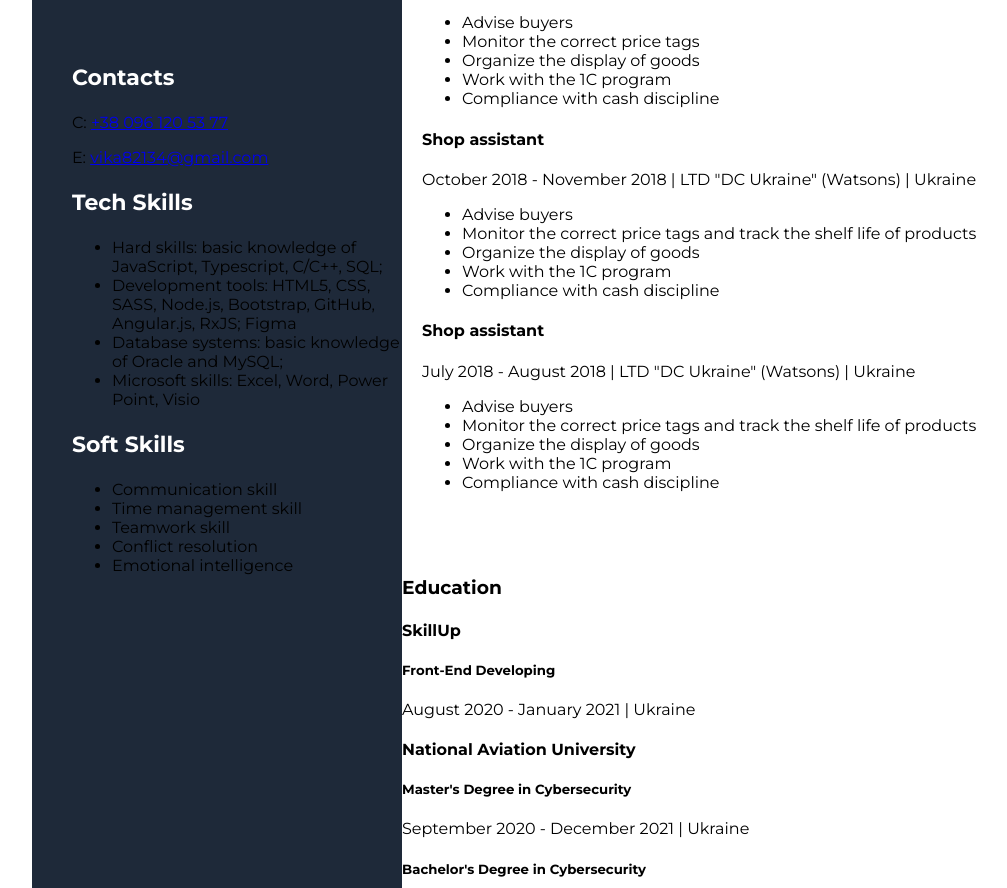
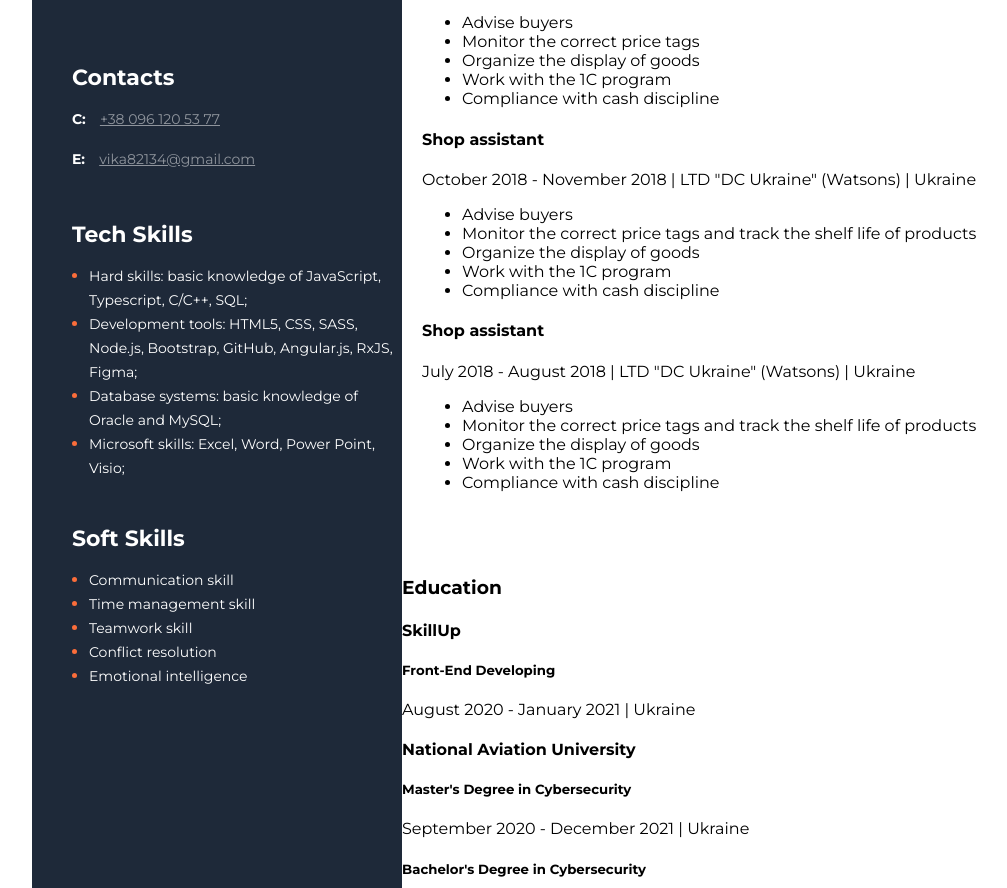
Before and after one commit to Viktoriia-Antoniuk/Resume, a plain HTML site: page index.html in a window 1280 px wide. Shown: the part 554-1442 px from the top of the page, without its empty margins (8-1015 px from the left). Drawn offline with Linux system fonts and the light colour scheme.

Commit message:
add sidebar styles

```diff
--- a/index.html
+++ b/index.html
@@ -98,32 +98,52 @@
                 <h3 class="sidebar-title">Contacts</h3>
                 <div>
                     <p>
-                        C: <a href="tel:+380961205377">+38 096 120 53 77</a>
+                        <span class="contact-type">C:</span>
+                        <a href="tel:+380961205377" class="contact-link">+38 096 120 53 77</a>
                     </p>
                     <p>
-                        E: <a href="mailto:vika82134@gmail.com">vika82134@gmail.com</a>
+                        <span class="contact-type">E:</span>
+                        <a href="mailto:vika82134@gmail.com" class="contact-link">vika82134@gmail.com</a>
                     </p>
                 </div>
             </div>
             <!--Tech skills-->
             <div class="tech-skills">
                 <h3 class="sidebar-title">Tech Skills</h3>
-                <ul>
-                    <li>Hard skills: basic knowledge of JavaScript, Typescript, C/C++, SQL;</li>
-                    <li>Development tools: HTML5, CSS, SASS, Node.js, Bootstrap, GitHub, Angular.js, RxJS; Figma</li>
-                    <li>Database systems: basic knowledge of Oracle and MySQL;</li>
-                    <li>Microsoft skills: Excel, Word, Power Point, Visio</li>
+                <ul class="skills-list">
+                    <li class="skills-item">
+                        <span class="skills-text">Hard skills: basic knowledge of JavaScript, Typescript, C/C++, SQL;</span>
+                    </li>
+                    <li class="skills-item">
+                        <span class="skills-text">Development tools: HTML5, CSS, SASS, Node.js, Bootstrap, GitHub, Angular.js, RxJS, Figma;</span>
+                    </li>
+                    <li class="skills-item">
+                        <span class="skills-text">Database systems: basic knowledge of Oracle and MySQL;</span>
+                    </li>
+                    <li class="skills-item">
+                        <span class="skills-text">Microsoft skills: Excel, Word, Power Point, Visio;</span>
+                    </li>
                 </ul>
             </div>
             <!--Soft skills-->
             <div class="soft-skills">
                 <h3 class="sidebar-title">Soft Skills</h3>
-                <ul>
-                    <li>Communication skill</li>
-                    <li>Time management skill</li>
-                    <li>Teamwork skill</li>
-                    <li>Conflict resolution</li>
-                    <li>Emotional intelligence</li>
+                <ul class="skills-list">
+                    <li class="skills-item">
+                        <span class="skills-text">Communication skill</span>
+                    </li>
+                    <li class="skills-item">
+                        <span class="skills-text">Time management skill</span>
+                    </li>
+                    <li class="skills-item">
+                        <span class="skills-text">Teamwork skill</span>
+                    </li>
+                    <li class="skills-item">
+                        <span class="skills-text">Conflict resolution</span>
+                    </li>
+                    <li class="skills-item">
+                        <span class="skills-text">Emotional intelligence</span>
+                    </li>
                 </ul>
             </div>
         </aside>
--- a/styles/styles.css
+++ b/styles/styles.css
@@ -51,8 +51,52 @@ body {
     font-weight: 700;
     font-size: 22px;
     line-height: 27px;
+    margin-bottom: 10px;
 }
 
 .contacts, .tech-skills, .soft-skills {
     margin-left: 40px;
 }
+
+.contacts {
+    margin-bottom: 50px;
+}
+
+.tech-skills {
+    margin-bottom: 45px;
+}
+
+.contact-type {
+    font-style: normal;
+    font-weight: 700;
+    font-size: 14px;
+    line-height: 24px;
+    color: #FFFFFF;
+    margin-right: 10px;
+}
+
+.contact-link {
+    font-style: normal;
+    font-weight: 400;
+    font-size: 14px;
+    line-height: 24px;
+    color: #FFFFFF;
+    opacity: 0.5;
+}
+
+.skills-list {
+    padding:  0;
+    margin-left: 17px;
+}
+
+.skills-item {
+    color: #FB6D3A;
+}
+
+.skills-text {
+    color: #FFFFFF;
+    font-style: normal;
+    font-weight: 400;
+    font-size: 14px;
+    line-height: 24px;
+}
```
